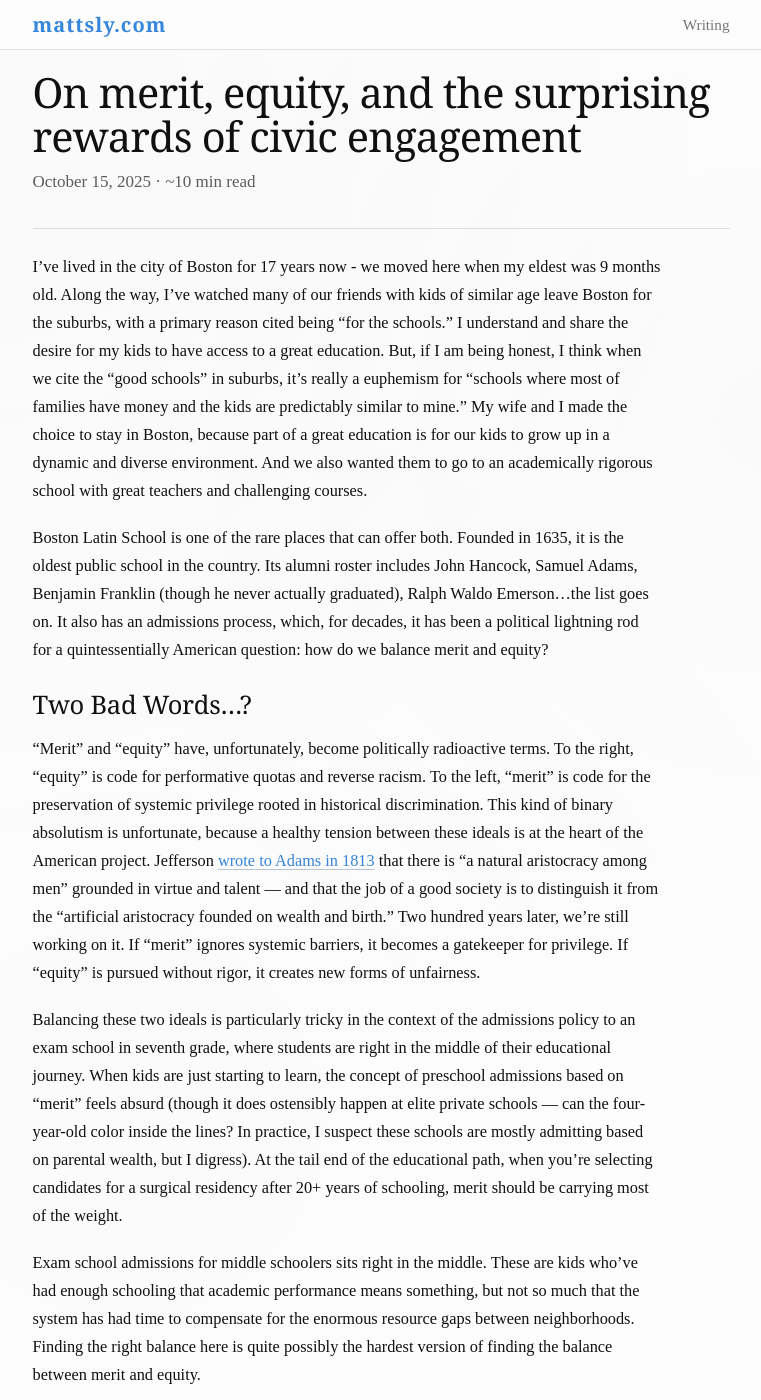
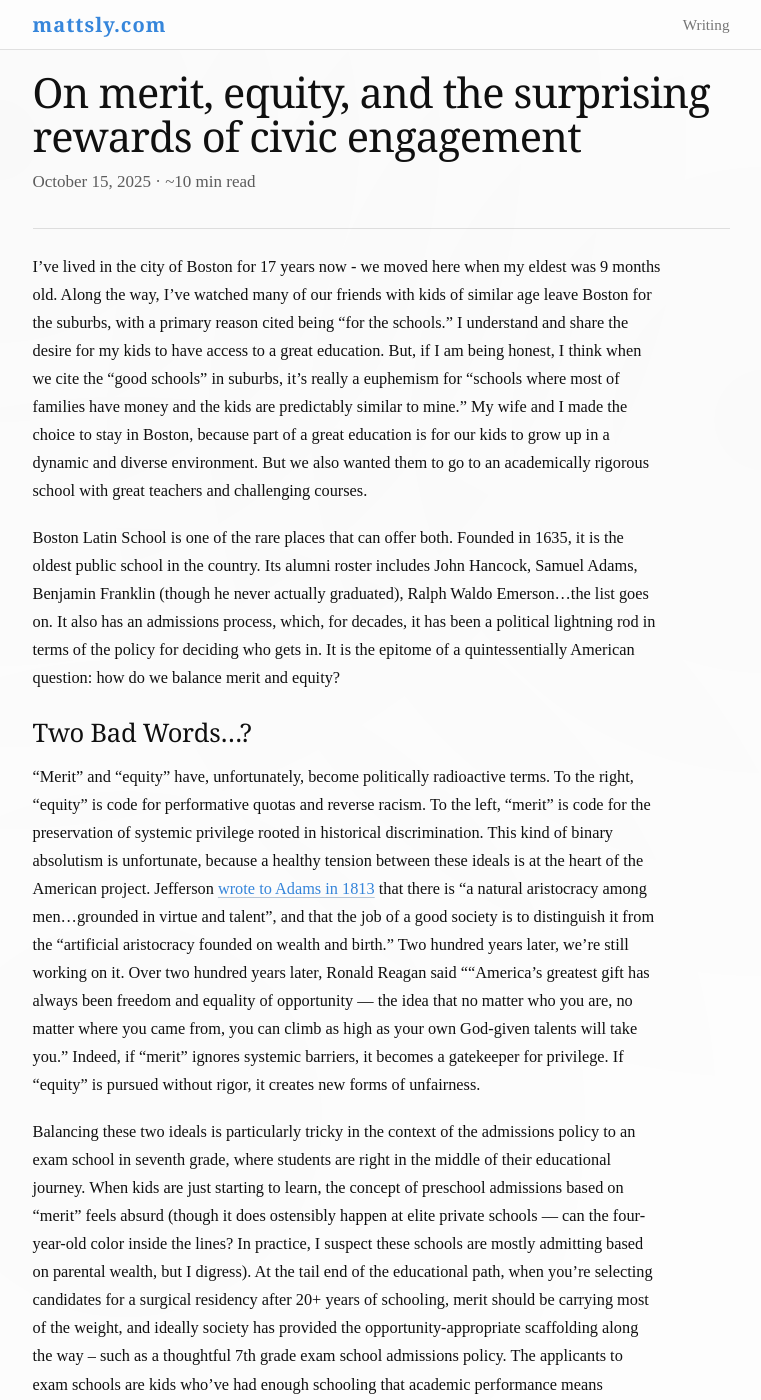
Before and after one commit to mattsly/mattsly.github.io, a Jekyll site: the page built from _posts/2025-10-15-exam-school-admissions.md, in a window 1280 px wide and 1400 px high. Shown: the whole window, without its empty margins (259-1020 px from the left). Built offline with Jekyll 4.4.1, drawn with Linux system fonts in a browser that asks for light colours; our own code applies the rules of GitHub Pages for plain Markdown files; some of the changed text lies outside the part shown.

Commit message:
refine essay on exam school admissions, enhancing clarity and flow

```diff
--- a/_posts/2025-10-15-exam-school-admissions.md
+++ b/_posts/2025-10-15-exam-school-admissions.md
@@ -4,39 +4,37 @@ description: A personal case study on facilitating pragmatic public policy chang
 image: https://upload.wikimedia.org/wikipedia/commons/thumb/1/1b/Boston_Latin_School%2C_Avenue_Louis_Pasteur.jpg/960px-Boston_Latin_School%2C_Avenue_Louis_Pasteur.jpg
 ---
 
-I've lived in the city of Boston for 17 years now - we moved here when my eldest was 9 months old. Along the way, I've watched many of our friends with kids of similar age leave Boston for the suburbs, with a primary reason cited being "for the schools." I understand and share the desire for my kids to have access to a great education. But, if I am being honest, I think when we cite the "good schools" in suburbs, it's really a euphemism for "schools where most of families have money and the kids are predictably similar to mine." My wife and I made the choice to stay in Boston, because part of a great education is for our kids to grow up in a dynamic and diverse environment. And we also wanted them to go to an academically rigorous school with great teachers and challenging courses.
+I've lived in the city of Boston for 17 years now - we moved here when my eldest was 9 months old. Along the way, I've watched many of our friends with kids of similar age leave Boston for the suburbs, with a primary reason cited being "for the schools." I understand and share the desire for my kids to have access to a great education. But, if I am being honest, I think when we cite the "good schools" in suburbs, it's really a euphemism for "schools where most of families have money and the kids are predictably similar to mine." My wife and I made the choice to stay in Boston, because part of a great education is for our kids to grow up in a dynamic and diverse environment. But we also wanted them to go to an academically rigorous school with great teachers and challenging courses.
 
-Boston Latin School is one of the rare places that can offer both. Founded in 1635, it is the oldest public school in the country. Its alumni roster includes John Hancock, Samuel Adams, Benjamin Franklin (though he never actually graduated), Ralph Waldo Emerson...the list goes on. It also has an admissions process, which, for decades, it has been a political lightning rod for a quintessentially American question: how do we balance merit and equity?
+Boston Latin School is one of the rare places that can offer both. Founded in 1635, it is the oldest public school in the country. Its alumni roster includes John Hancock, Samuel Adams, Benjamin Franklin (though he never actually graduated), Ralph Waldo Emerson...the list goes on. It also has an admissions process, which, for decades, it has been a political lightning rod in terms of the policy for deciding who gets in. It is the epitome of a quintessentially American question: how do we balance merit and equity?
 
 ## Two Bad Words...?
 
-"Merit" and "equity" have, unfortunately, become politically radioactive terms. To the right, "equity" is code for performative quotas and reverse racism. To the left, "merit" is code for the preservation of systemic privilege rooted in historical discrimination. This kind of binary absolutism is unfortunate, because a healthy tension between these ideals is at the heart of the American project. Jefferson [wrote to Adams in 1813](https://founders.archives.gov/documents/Jefferson/03-06-02-0446) that there is "a natural aristocracy among men" grounded in virtue and talent — and that the job of a good society is to distinguish it from the "artificial aristocracy founded on wealth and birth." Two hundred years later, we're still working on it. If "merit" ignores systemic barriers, it becomes a gatekeeper for privilege. If "equity" is pursued without rigor, it creates new forms of unfairness.
+"Merit" and "equity" have, unfortunately, become politically radioactive terms. To the right, "equity" is code for performative quotas and reverse racism. To the left, "merit" is code for the preservation of systemic privilege rooted in historical discrimination. This kind of binary absolutism is unfortunate, because a healthy tension between these ideals is at the heart of the American project. Jefferson [wrote to Adams in 1813](https://founders.archives.gov/documents/Jefferson/03-06-02-0446) that there is "a natural aristocracy among men...grounded in virtue and talent", and that the job of a good society is to distinguish it from the "artificial aristocracy founded on wealth and birth." Two hundred years later, we're still working on it. Over two hundred years later, Ronald Reagan said ""America’s greatest gift has always been freedom and equality of opportunity — the idea that no matter who you are, no matter where you came from, you can climb as high as your own God-given talents will take you."  Indeed, if "merit" ignores systemic barriers, it becomes a gatekeeper for privilege. If "equity" is pursued without rigor, it creates new forms of unfairness.
 
-Balancing these two ideals is particularly tricky in the context of the admissions policy to an exam school in seventh grade, where students are right in the middle of their educational journey. When kids are just starting to learn, the concept of preschool admissions based on "merit" feels absurd (though it does ostensibly happen at elite private schools — can the four-year-old color inside the lines? In practice, I suspect these schools are mostly admitting based on parental wealth, but I digress). At the tail end of the educational path, when you're selecting candidates for a surgical residency after 20+ years of schooling, merit should be carrying most of the weight.
-
-Exam school admissions for middle schoolers sits right in the middle. These are kids who've had enough schooling that academic performance means something, but not so much that the system has had time to compensate for the enormous resource gaps between neighborhoods. Finding the right balance here is quite possibly the hardest version of finding the balance between merit and equity.
+Balancing these two ideals is particularly tricky in the context of the admissions policy to an exam school in seventh grade, where students are right in the middle of their educational journey. When kids are just starting to learn, the concept of preschool admissions based on "merit" feels absurd (though it does ostensibly happen at elite private schools — can the four-year-old color inside the lines? In practice, I suspect these schools are mostly admitting based on parental wealth, but I digress). At the tail end of the educational path, when you're selecting candidates for a surgical residency after 20+ years of schooling, merit should be carrying most of the weight, and ideally society has provided the opportunity-appropriate scaffolding along the way -- such as a thoughtful 7th grade exam school admissions policy. The applicants to exam schools are kids who've had enough schooling that academic performance means something, but not so much that the system has had time to compensate for the significant resource gaps between families of varying means across the city.
 
 ## The "Crisis" as a Catalyst
 
-Before the pandemic, Boston used a single citywide pool for exam school admissions: a ranked list of all city students, weighted 50% grades and 50% exam score. Pure merit, zero equity, and the incoming class at BLS didn't look much like Boston as a whole. An entire cottage industry had sprung up to help (mostly wealthier) families prepare for the ISEE exam. The test was administered on a Saturday and not aligned with the public school curriculum.
+Before the pandemic, Boston used a single citywide pool for exam school admissions: a ranked list of all city students, weighted 50% grades and 50% exam score. Pure merit, zero equity, and the incoming class at BLS didn't look much like Boston as a whole. An entire cottage industry had sprung up to help (mostly wealthier) families prepare (by paying for prep programs) for the ISEE exam. The test was administered on a Saturday and not aligned with the public school curriculum.
 
-When COVID-19 hit and health restrictions prevented administration of the exam, BPS followed the old political adage: *never let a good crisis go to waste.* They scrapped the old system and a "task force" proposed a new model ([BPS task force page](https://www.bostonpublicschools.org/school-committee/task-force-groups/exam-schools-admissions-task-force)), ostensibly to create a more balanced and diverse student body. The intent was sound. The execution was not.
+When COVID-19 hit and health restrictions prevented administration of the exam, BPS followed the old political adage: *never let a good crisis go to waste.* They scrapped the old system and a ["task force"](https://www.bostonpublicschools.org/school-committee/task-force-groups/exam-schools-admissions-task-force) proposed a new model, ostensibly to create a more balanced and diverse student body. The intent was sound. The execution was not.
 
-The new policy split the city into eight socioeconomic tiers using five census data variables. Each tier was allocated seats based on the number of potential (not actual) applicants. A new test, the MAP Growth, was introduced. And most confoundingly, a ten-point bonus was awarded to any applicant attending a Title I school (any school where more than 40% of students receive government assistance), regardless of which neighborhood that student lived in.
+The new policy split the city into eight socioeconomic tiers using five census data variables. Each tier was allocated seats based on the number of potential (not actual) applicants. A new test, the MAP Growth, was introduced. And most confoundingly, a ten point bonus (on a one-hundred point school) was awarded to any applicant attending a Title I school (any school where more than 40% of students receive government assistance), regardless of which neighborhood that student lived in.
 
 ## The Math Didn't Add Up
 
-On the margins, the policy produced absurd results. Several schools fell just barely on either side of the Title I threshold. A single second-grader transferring in could tip a school across the line, determining whether any of its sixth-graders would have a realistic shot at BLS. (Not the kind of high-stakes math anyone wants a seven-year-old responsible for.)
+On the margins, the policy produced absurd results. Several schools fell just barely on either side of the Title I threshold, with 39% or 41% of the students in the entire school qualifying. A single second-grader transferring in or out could tip a school across the line, determining whether any of its sixth-graders would have a realistic shot at Boston Latin School. (Not the kind of high-stakes math anyone wants a seven-year-old responsible for.)
 
 After the first admissions cycle under the new system, the anecdotes were that it "was impossible" to get into BLS from a "Tier 8" neighborhood. Curiously, I sat down with the publicly available BPS data to try and understand morea about how the policy was actually performing. And it turned out the anecdotes were correct.
 
-In "Tier 8" (the most affluent socioeconomic tier), the ten-point school bonus had created a mathematical ceiling. For a high-performing student at a non-Title I school, getting into BLS required a composite score above 100. That's not a figure of speech; it was a literal impossibility. The policy hadn't leveled the playing field. It had tilted it so far in the one direction that it produced a new form of exclusion. It didn't make it hard for these students to get into BLS - it made it impossible. And because the bonus was applied within a Tier, it was only impacting the competition between students in that socioeconomic tier, based on the school they attended. The bonus points did not have any impact on the socioeconomic diversity of the school.
+In "Tier 7" (the second most affluent socioeconomic tier), the ten-point school bonus had created a mathematical ceiling. For a high-performing student at a non-Title I school, getting into BLS required a composite score above 100. That's not a figure of speech; it was a literal impossibility. The policy hadn't leveled the playing field. It had tilted it so far in the one direction that it produced a new form of exclusion. It didn't make it hard for these students to get into BLS - it made it impossible. And because the bonus was applied within a Tier, it was only impacting the competition between students in that socioeconomic tier, based on the school they attended. The bonus points did not have any impact on the socioeconomic diversity of the school.
 
-I agreed with the hypothesis that, even when controlling for Tier, their may be an impact based on the nature of the school a student attended. So I analyzed the numbers and determined that the "natural" score gap, when controlling for Tiers, was just under two points on the hundred points scale. When I later spoke with people involved in drafting the original task force policy, I asked how they had landed on the number ten. The answer: it was round. Not derived from data. Not modeled against outcomes. Just a round number that sounded reasonable to someone in a room. The institution responsible for teaching Boston's children to use evidence and reasoning had simply declined to apply either to this particular problem. And I (a random guy crunching numbers at his kitchen table, with no stake in the development of this policy) seemed to be the first person to publicly identify the absurdity.
+I agreed with the hypothesis that, even when controlling for Tier, there may be an impact based on the nature of the school a student attended. So I analyzed the numbers and determined that the "natural" score gap, when controlling for Tiers, was just under two points on the hundred points scale. When I later spoke with people involved in drafting the original task force policy, I asked how they had landed on the number ten. The answer: it was round. Not derived from data. Not modeled against outcomes. Just a round number that sounded reasonable to someone in a room. The institution responsible for teaching Boston's children to use evidence and reasoning had simply declined to apply either to this particular problem. And I (a random guy crunching numbers with no stake in the development of this policy) seemed to be the first person to publicly identify the absurdity.
 
 ## A Warm Night in October
 
-I wrote up my findings in a [memo](https://docs.google.com/document/d/12FAzuldMfNonXxX3fPvU853BAXDt_fv-hhv0wJ1gobs/edit?tab=t.0) that including my analysis and proposed an update to the policy to use the "natural" raw score differentials for each tier rather than the arbitrary, and clearly unfair, value of 10. I signed up to present a public comment at a public School Committee meeting. On a warm fall evening, I rode my bike downtown and walked into a large auditorium that full of BPS administrators and several dozen public commenters.
+I wrote up my findings in a [memo](https://docs.google.com/document/d/12FAzuldMfNonXxX3fPvU853BAXDt_fv-hhv0wJ1gobs/edit?tab=t.0) that included my analysis and proposed an update to the policy to use the "natural" raw score differentials for each tier rather than the arbitrary, and clearly unfair, value of 10. I signed up to present a public comment at a public Boston School Committee meeting. On a warm fall evening, I rode my bike downtown and walked into a large auditorium full of BPS administrators and several dozen public commenters.
 
 I'll be honest: I didn't go in expecting much. I had no experience in politics at any level, and my assumption was that I'd get some polite nods and no perceptible change. I was confident in my analysis and the logic behind my propasal, but politics, I assumed, would matter more than math.
 
@@ -52,14 +50,14 @@ Over the following months, I talked several times with members of the school com
 
 One of the points I made in my memo was that the world I come from - software development - you iterate based on data. Modern software products are not in multi-year release cycles. We ship regularly based on new information and business needs. The stereotype is that government is not so nimble. But this experience demonstrated that doesn't need to be the case. And BPS kept on listening and analyzing data in the coming years. After the initial policy change, BPS continued to present [admissions data](https://www.bostonpublicschools.org/academics/exam-schools/data-summaries) publicly after each cycle, and parents and advocates from across the political spectrum continued to show up and push for refinement.
 
-That kind of sustained engagement matters, and it isn't easy. Every policy change creates ripple effects. Families plan their lives around these systems, and the risk of unintended consequences is real. Changing course requires institutional humility that is hard to find in any governing body. But the School Committee proved willing to follow the data, even when that meant acknowledging that an earlier decision needed revision. After a few more admissions cycles, they made another round of changes that I believe have finally struck the right balance:
+That kind of sustained engagement matters, and it isn't easy. Every policy change creates ripple effects. Families plan their lives around these systems, and the risk of unintended consequences is real. Changing course requires institutional humility that is hard to find in any governing body. But the School Committee proved willing to follow the data, even when that meant acknowledging that an earlier decision needed revision. After a few more admissions cycles, they made another round of changes that I believe has finally struck the right balance:
 
 - The first 20% of seats at each exam school are now awarded to the highest-ranking students citywide, regardless of where they live. This preserves the merit core of these institutions.
-- The remaining seats are distributed across four tiers (simplified from eight), determined by ZIP-code-level census data.
+- The remaining seats are distributed across four tiers (simplified from eight), determined by census tracts and five census data variables.
 - No more bonus points. Three years of data showed that the tiered system itself provided a sufficient equity lever, without additional complexity
--
+
 ## So What?
 
-I'm not a politician. I had no connections at City Hall. I just did the math, wrote it up, and rode my bike to a meeting. And it worked. Cynicism about politics is rampant. But this gives me hope. And it also gives me the confidence and motivation to throw myself into a much bigger arena that is similarly rooted in finding the right balance between equity / merit balance: [the federal tax code](https://www.mattsly.com/fair-and-simple-tax-act/).
+I'm not a politician. I had no connections at City Hall. I just did the math, wrote it up, and went to a meeting to give my pitch. And it worked. Cynicism about politics is rampant. But this gives me hope. And it also gives me the confidence and motivation to throw myself into a much bigger arena that is similarly rooted in finding the right balance between equity / merit balance: [the federal tax code](https://www.mattsly.com/fair-and-simple-tax-act/)!
 
 The tax code has many of the same problems: arbitrary numbers nobody can justify, complexity that benefits the people who can afford to navigate it, and a system that hasn't been seriously redesigned in decades. It's a harder problem by orders of magnitude. But the approach is the same: start with the data, propose something specific, and see what happens.
```
